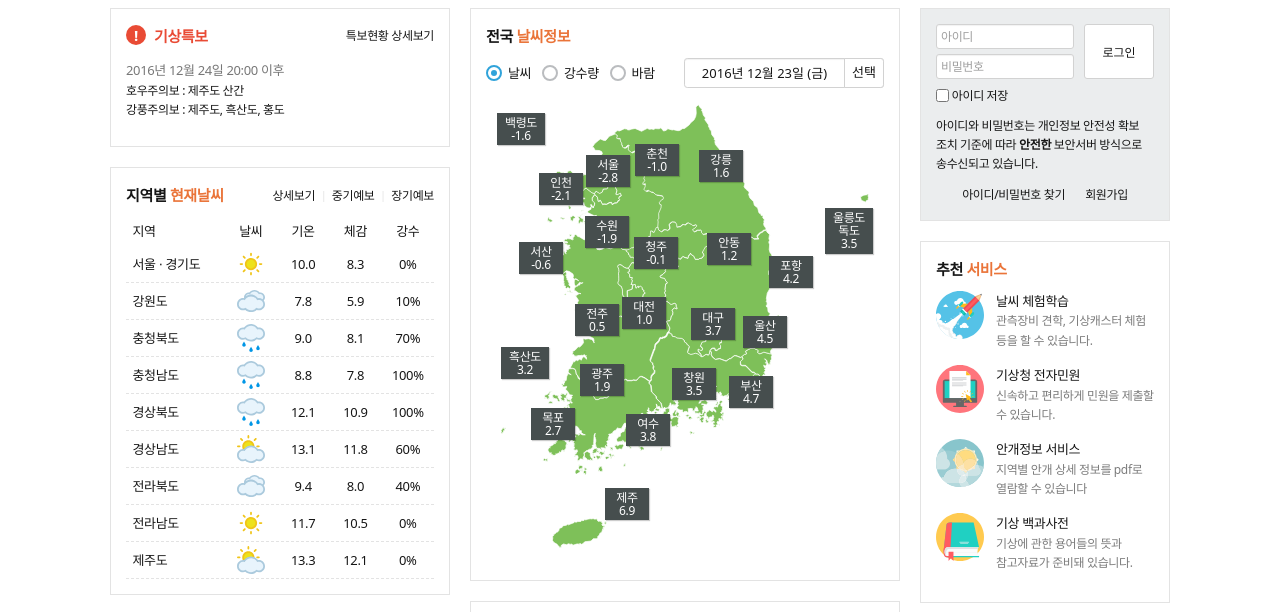
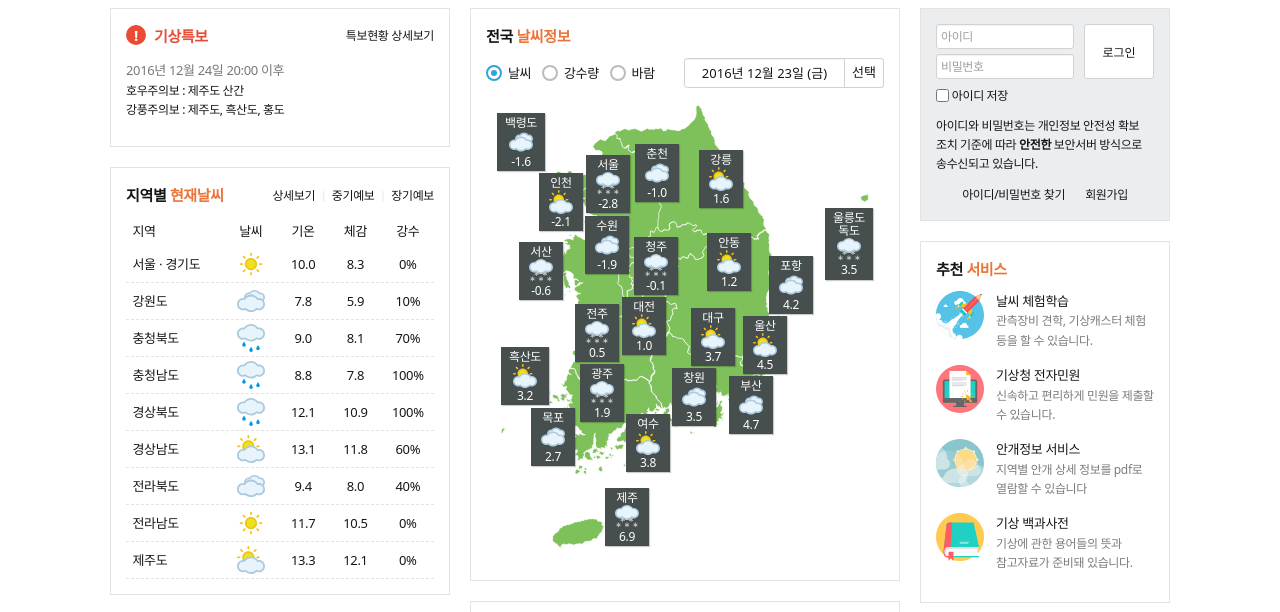
Before and after one commit to findawayer/Portfolio-KMA, a plain HTML site: page index.html in a window 1280 px wide. Shown: the part 115-727 px from the top of the page. Drawn offline with Linux system fonts and the light colour scheme.

Commit message:
Show meteo icon in `meteo map`

```diff
--- a/scss/partials/_theme.scss
+++ b/scss/partials/_theme.scss
@@ -620,6 +620,7 @@
 
 #meteo_map {
     &.show_weather {
+        .meteo,
         .temp_max,
         .temp_min {
             @include toggleBlock(true);
```
Also changed, not shown: css/style.css.
